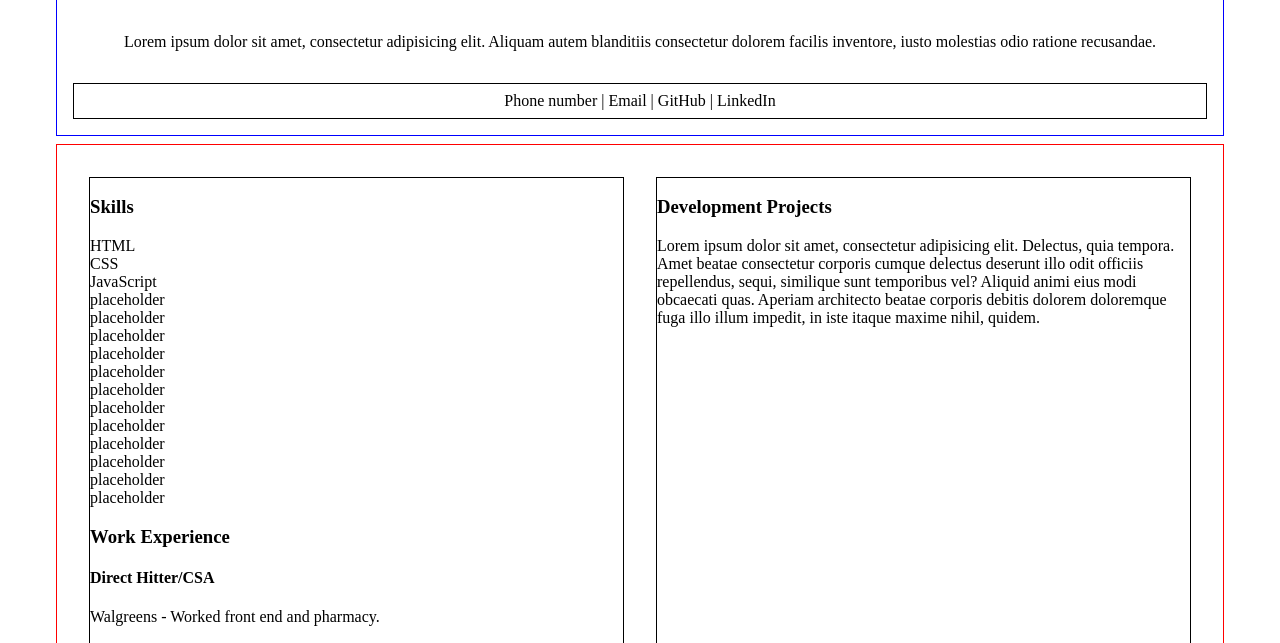
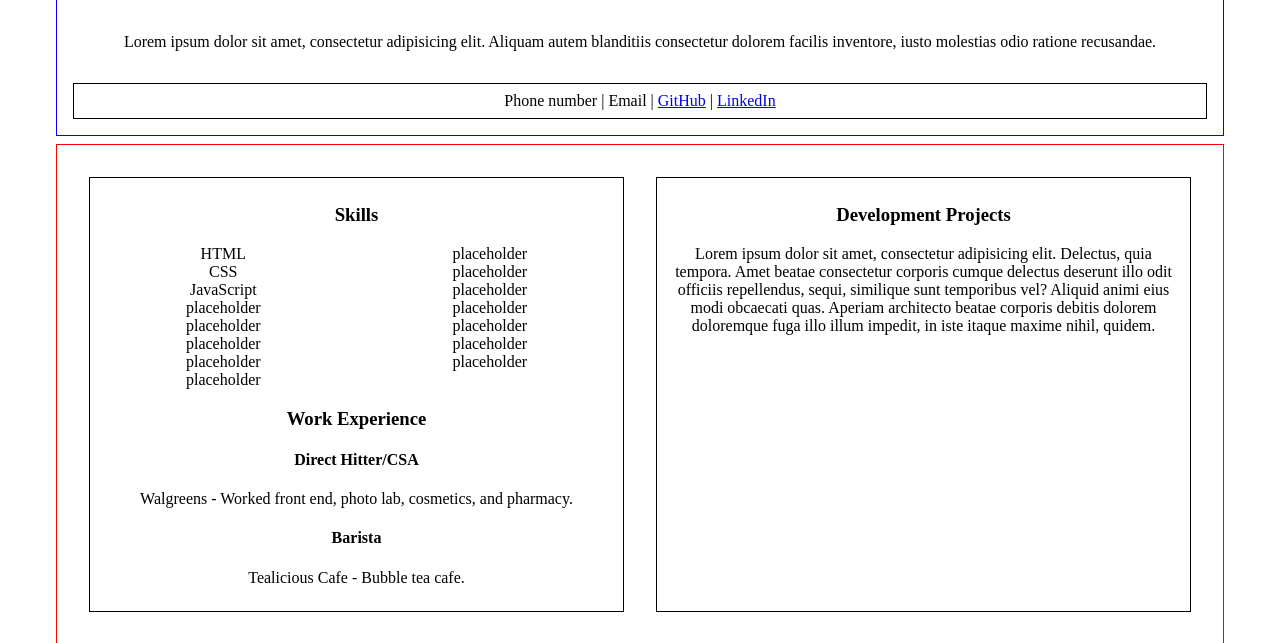
Before and after one commit to katrodriguez96/online-resume, a plain HTML site: page index.html in a window 1280 px wide. Shown: the part 157-800 px from the top of the page. Drawn offline with Linux system fonts and the light colour scheme.

Commit message:
small update

```diff
--- a/index.html
+++ b/index.html
@@ -14,7 +14,7 @@
         <h2 id="title">Sirius Cohort</h2>
         <p>Lorem ipsum dolor sit amet, consectetur adipisicing elit. Aliquam autem blanditiis consectetur dolorem
             facilis inventore, iusto molestias odio ratione recusandae.</p>
-        <div id="contact_info">Phone number | Email | GitHub | LinkedIn</div>
+        <div id="contact_info">Phone number | Email | <a href="#">GitHub</a> | <a href="#">LinkedIn</a></div>
     </header>
     <main id="main" class="container">
         <div id="test">
@@ -38,7 +38,7 @@
             </ul>
             <h3 class="label">Work Experience</h3>
             <h4 class="list_label">Direct Hitter/CSA</h4>
-            <p>Walgreens - Worked front end and pharmacy.</p>
+            <p>Walgreens - Worked front end, photo lab, cosmetics, and pharmacy.</p>
             <h4 class="list_label">Barista</h4>
             <p>Tealicious Cafe - Bubble tea cafe.</p>
         </div>
--- a/main.css
+++ b/main.css
@@ -10,11 +10,16 @@ body {
 div {
     border: 1px solid black;
     margin: 1em;
+    padding: .5em;
+    position: relative;
+    text-align: center;
 }
 
 ul {
     list-style: none;
     padding: 0;
+    position: relative;
+    columns: 2;
 }
 
 h1 {
```
